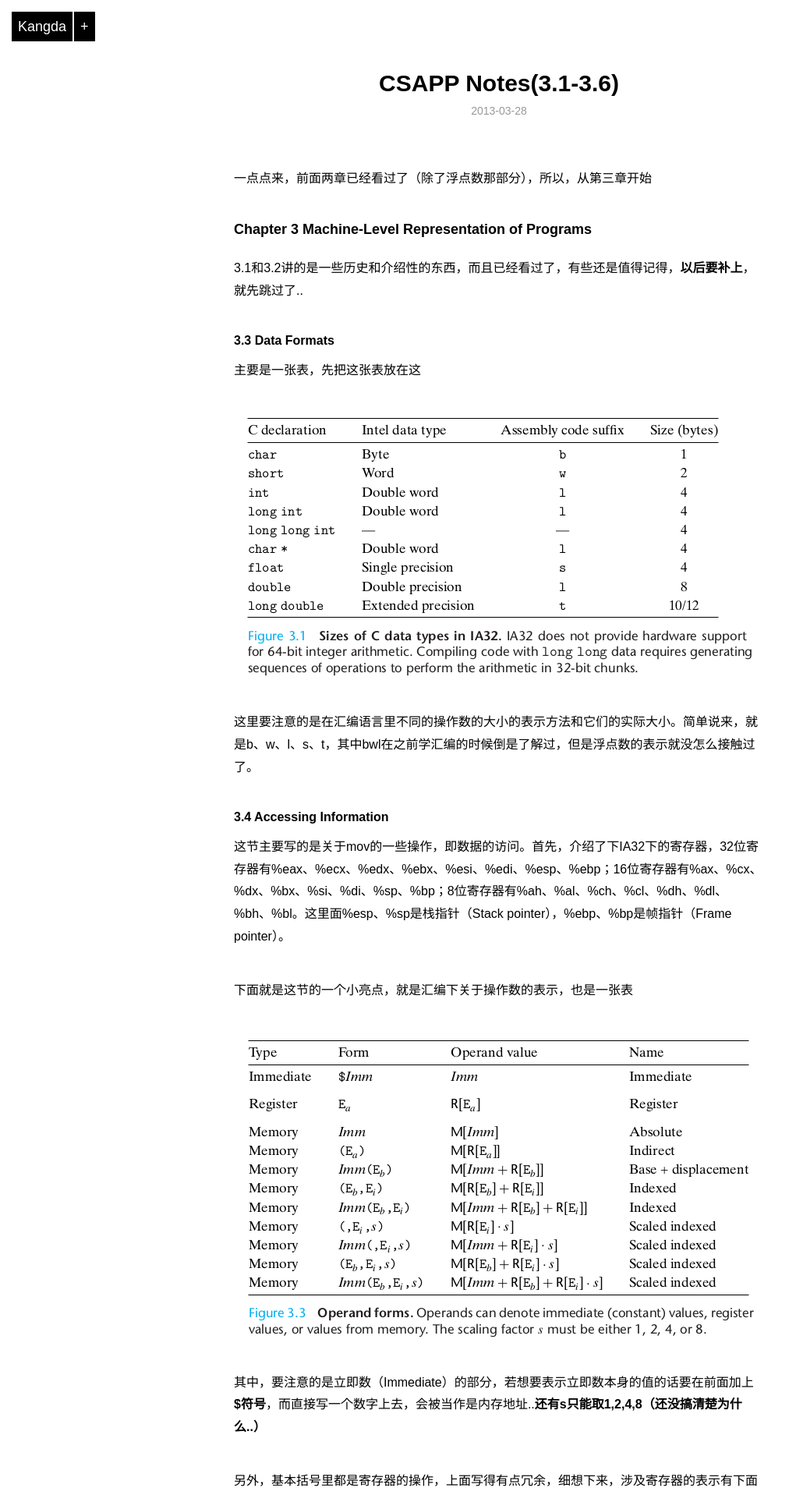
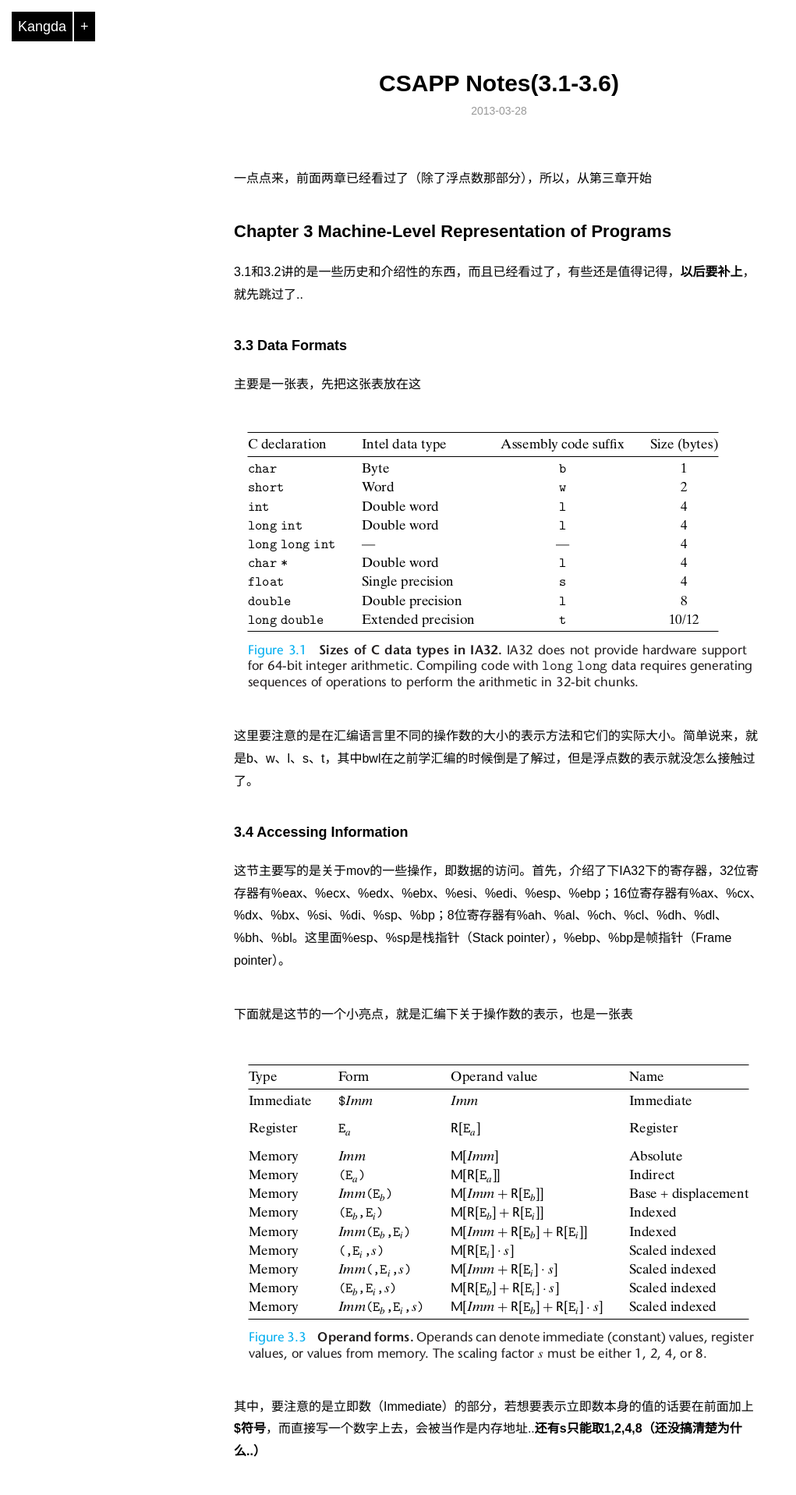
Before and after one commit to Kangda/kangda.github.com, a Jekyll site: the page built from _posts/blog/2013-03-28-csapp-notes1.markdown, in a window 1280 px wide. Shown: the top 1917 px of the page at 78% size, without its empty margins (0-1021 px from the left). Built offline with Jekyll 4.4.1, drawn with Linux system fonts in a browser that asks for light colours; Markdown is read by kramdown in place of the engine named in the settings.

Commit message:
Some fixes.

```diff
--- a/_posts/blog/2013-03-28-csapp-notes1.markdown
+++ b/_posts/blog/2013-03-28-csapp-notes1.markdown
@@ -13,19 +13,19 @@ description: CSAPP阅读笔记
 一点点来，前面两章已经看过了（除了浮点数那部分），所以，从第三章开始
 
 
-### Chapter 3 Machine-Level Representation of Programs
+## Chapter 3 Machine-Level Representation of Programs
 
 
 3.1和3.2讲的是一些历史和介绍性的东西，而且已经看过了，有些还是值得记得，**以后要补上**，就先跳过了..
 
 
-#### 3.3 Data Formats
+### 3.3 Data Formats
 
 
 主要是一张表，先把这张表放在这
 
 
-[![size of c data types in IA32](http://kang-da.tk/images/post/size-of-c-data-types-in-IA32.png)](http://172.18.218.161/blog/wp-content/uploads/2013/03/size-of-c-data-types-in-IA32.png)
+[![size of c data types in IA32](http://kang-da.tk/images/post/size-of-c-data-types-in-IA32.png)](http://kang-da.tk/images/post/size-of-c-data-types-in-IA32.png)
 
 
 
@@ -36,7 +36,7 @@ description: CSAPP阅读笔记
 
 
 
-#### 3.4 Accessing Information
+### 3.4 Accessing Information
 
 
 这节主要写的是关于mov的一些操作，即数据的访问。首先，介绍了下IA32下的寄存器，32位寄存器有%eax、%ecx、%edx、%ebx、%esi、%edi、%esp、%ebp；16位寄存器有%ax、%cx、%dx、%bx、%si、%di、%sp、%bp；8位寄存器有%ah、%al、%ch、%cl、%dh、%dl、%bh、%bl。这里面%esp、%sp是栈指针（Stack pointer），%ebp、%bp是帧指针（Frame pointer）。
@@ -94,7 +94,7 @@ AT&T汇编和Intel汇编的一个小区别让我很有印象，AT&T的偏移量
 有要注意的一点是，不存在(Mem,Mem)的情况，就是说想要把一个内存数据转存到另一个内存地址，要分两条指令。
 
 
-#### 3.5 Arithmetic and Logical Operations
+### 3.5 Arithmetic and Logical Operations
 
 
 这节主要是介绍了几个算数运算的指令，相对上一节讲的一些generalized的内容来说，这节是比较detailed的。主要是两个表，先来说第一个表
@@ -132,7 +132,7 @@ imull和mull的区别在于一个数对有符号数的操作，一个是对无
 运算的操作指令就基本是这样了。
 
 
-#### 3.6 Control
+### 3.6 Control
 
 
 这一节分为两个部分吧，一个是关于控制指令的介绍，一部分是一些高级语言里的控制语句和汇编指令的对应。
@@ -186,7 +186,7 @@ JMP可以直接跳转到某个标签（Label）这个当然不用多说的，主
 至此，汇编的指令集基本就介绍完了。
 
 
-###### Loops
+##### Loops
 
 
 在循环中，跳转指令是一定要出现的。C中提供的循环有三种：do-while、while、for。其中最基本的是do-while循环，大多数的编译器都会通过do-while循环的代码来实现其他两种循环。
@@ -259,7 +259,7 @@ while (_test-expr_)
 	} while (_test-expr_);
 	done:
 
-###### Conditional Move Instructions
+##### Conditional Move Instructions
 
 
 （TO BE CONTINUED..）
```
Also changed, not shown: images/post/Comparison-and-test-instruction1.png (added).
